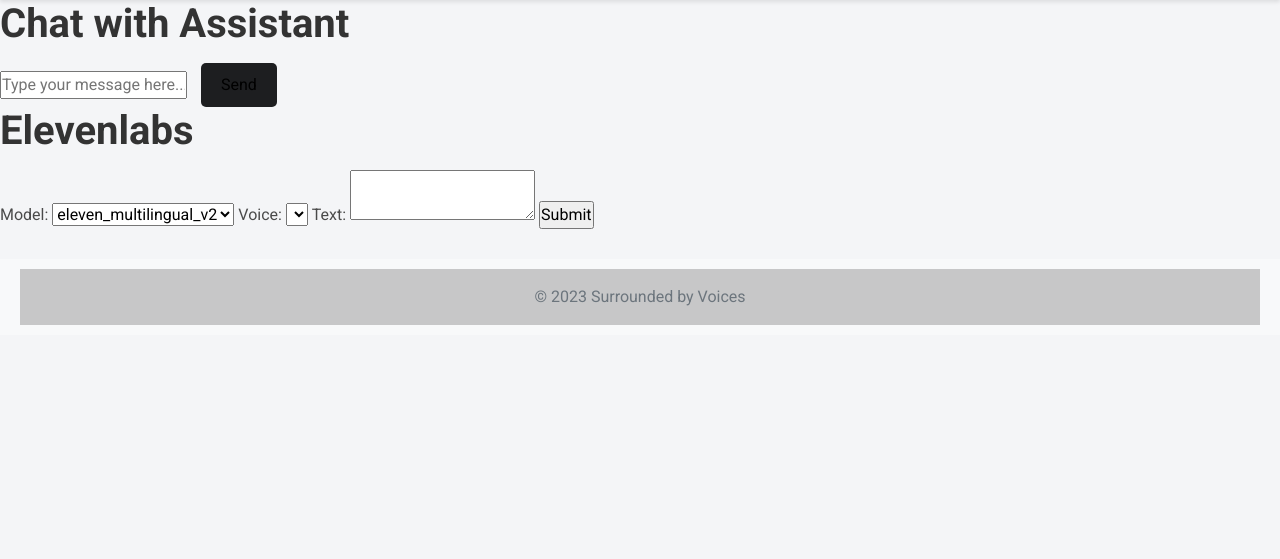
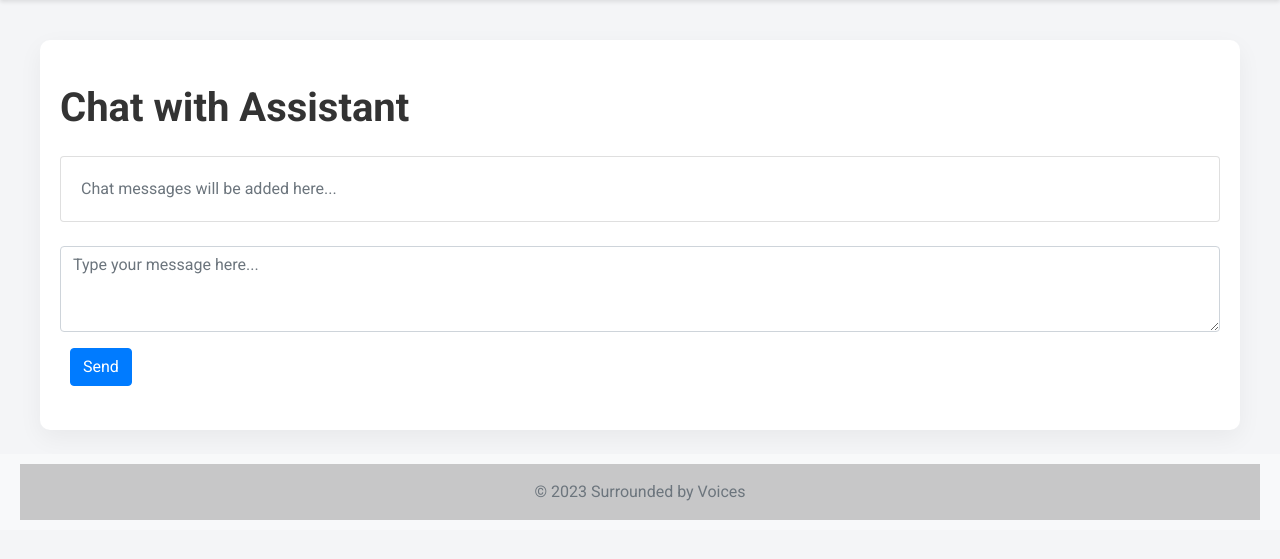
Before and after one commit to twetering/surrounded, a Flask app: template templates/chat.html in a window 1280 px wide. Shown: the part 77-636 px from the top of the page. Run offline with Flask 2, Linux system fonts and the light colour scheme; the template is opened without the code that fills it, so the values that code supplies are empty; some libraries are stand-ins or nearby versions.

Commit message:
Chat refactor naar OpenAI only

```diff
--- a/app.py
+++ b/app.py
@@ -3,15 +3,13 @@
 from dotenv import load_dotenv
 import os
 import json
-from openai import OpenAI
-import csv
 from services.elevenlabs_service import ElevenLabsService
 from services.openai_service import OpenAIService
 import base64
 import hashlib
 import traceback
 import logging
-import csv
+
 
 app = Flask(__name__)
 load_dotenv()
@@ -99,26 +97,13 @@
 
 @app.route('/threads')
 def get_threads():
-    threads = []
-
-    # Read the thread information from the CSV file
-    with open('threads.csv', 'r') as file:
-        reader = csv.reader(file)
-        for row in reader:
-            thread = {
-                'id': row[0],
-                'object': row[1],
-                'created_at': row[2],
-                'metadata': row[3],
-            }
-            threads.append(thread)
-
+    threads = openai_service.read_threads_from_csv()
     return render_template('threads.html', threads=threads, title='Threads')
 
 @app.route('/create_thread', methods=['POST'])
 def create_thread():
     try:
-        thread = client.beta.threads.create()
+        thread = openai_service.create_thread()
         thread_dict = {
             'id': thread.id,
             'object': thread.object,
@@ -126,71 +111,18 @@
             'metadata': thread.metadata,
         }
 
-        # Store the thread information in a CSV file
-        with open('threads.csv', 'a', newline='') as file:
-            writer = csv.writer(file)
-            writer.writerow([thread.id, thread.object, thread.created_at, thread.metadata])
+        openai_service.save_thread_to_csv(thread)
 
         return jsonify(thread_dict), 201
     except Exception as e:
         print(f"Error creating thread: {e}")  # Log the error
         return jsonify({'error': str(e)}), 500
 
-# This route creates a threads message
-@app.route('/create_thread_message', methods=['POST'])
-def create_thread_message():
-    thread_id = request.json.get('thread_id')
-    content = request.json.get('content')
-
-    try:
-        thread_message = client.beta.threads.messages.create(
-            thread_id,
-            role="user",
-            content=content
-        )
-        thread_message_dict = {
-            'id': thread_message.id,
-            'object': thread_message.object,
-            'created_at': thread_message.created_at,
-            'thread_id': thread_message.thread_id,
-            'role': thread_message.role,
-            'content': thread_message.content,
-            'file_ids': thread_message.file_ids,
-            'assistant_id': thread_message.assistant_id,
-            'run_id': thread_message.run_id,
-            'metadata': thread_message.metadata,
-        }
-        return jsonify(thread_message_dict), 201
-    except Exception as e:
-        return jsonify({'error': str(e)}), 500
-
 @app.route('/threads/<thread_id>', methods=['GET'])
 def get_messages(thread_id):
     try:
-        thread_messages = client.beta.threads.messages.list(thread_id=thread_id)
-        messages_list = []
-        for message in thread_messages.data:
-            # Extract the text of the message
-            text = ''
-            if message.content and message.content[0].type == 'text':
-                text = message.content[0].text.value
-
-            message_dict = {
-                'id': message.id,
-                'object': message.object,
-                'created_at': message.created_at,
-                'thread_id': message.thread_id,
-                'role': message.role,
-                'content': text,
-                'file_ids': message.file_ids,
-                'assistant_id': message.assistant_id,
-                'run_id': message.run_id,
-                'metadata': message.metadata,
-            }
-            messages_list.append(message_dict)
-
-        # Render the messages in a new HTML page
-        return render_template('thread.html', thread_id = thread_id,messages=messages_list)
+        messages_list = openai_service.get_thread_messages(thread_id)
+        return render_template('thread.html', thread_id=thread_id, messages=messages_list)
     except Exception as e:
         return str(e), 500
 
@@ -310,6 +242,14 @@
 
 
 
+# At the top of app.py
+# Ensure openai_service and elevenlabs_service are imported and instantiated
+
+from flask import jsonify, send_file
+import io
+
+# ... [other imports and code] ...
+
 @app.route('/chat', methods=['POST', 'GET'])
 def get_chat():
     if request.method == 'POST':
@@ -319,19 +259,17 @@
         if messages is None:
             return jsonify({'error': 'No messages provided'}), 400
 
-        response = client.chat.completions.create(
-            model="gpt-4-1106-preview",
-            messages=messages,
-        )
+        try:
+            assistant_message = openai_service.get_chat_completions(messages)
+            return jsonify({'assistant_message': assistant_message})
 
-        assistant_message = response.choices[0].message.content
-        audio = generate_audio(assistant_message, 'EXAVITQu4vr4xnSDxMaL')
-
-        return jsonify({'message': assistant_message, 'audio': audio}), 200
+        except Exception as e:
+            return jsonify({'error': str(e)}), 500
 
     else:
-        voices = elevenlabs_service.list_voices()
-        return render_template('chat.html', voices=voices, title='Chat')
+        return render_template('chat.html', title='Chat')
+
+
 
 @app.route('/speak', methods=['POST'])
 def speak():
--- a/templates/chat.html
+++ b/templates/chat.html
@@ -1,41 +1,34 @@
 {% extends "layout.html" %}
 {% block content %}
-<script src="https://cdnjs.cloudflare.com/ajax/libs/lamejs/1.2.0/lame.min.js"></script>
-<h1>Chat with Assistant</h1>
-<div id="chat-box">
-    <!-- The chat messages will be added here -->
-</div>
 
-<button id="play-button" style="display: none;">Play</button> <button id="download-button" style="display: none;">Download</button>
-<div id="spinner" style="display: none;">
-    <img src="{{ url_for('static', filename='spinner.gif') }}" alt="Loading...">
-</div>
-<form id="chat-form">
-    <input type="text" id="user-input" placeholder="Type your message here...">
-    <button type="submit">Send</button>
-</form>
 
-<h1>Elevenlabs</h1>
-<div>
-<form action="/text-to-speech" method="post">
-    <form action="/text-to-speech" method="post">
-        <label for="model">Model:</label>
-        <select id="model" name="model">
-            <option value="eleven_multilingual_v2">eleven_multilingual_v2</option>
-        </select>
+<div class="container">
+    <h1 class="my-4">Chat with Assistant</h1>
 
-    <label for="voice">Voice:</label>
-    <select id="voice" name="voice">
-        {% for voice in voices %}
-        <option value="{{ voice.id }}">{{ voice.name }}</option>
-        {% endfor %}
-    </select>
 
-    <label for="text">Text:</label>
-    <textarea id="text" name="text"></textarea>
+    <div id="chat-box" class="mb-4">
+        <!-- Placeholder for chat messages -->
+        <div id="placeholder" class="card mb-3">
+            <div class="card-body text-muted">
+                Chat messages will be added here...
+            </div>
+        </div>
+    </div>
 
-    <input type="submit" value="Submit">
-</form>
+    <!-- Spinner for indicating loading state -->
+    <div id="spinner" style="display: none;" class="text-center my-4">
+        <div class="spinner-border text-primary" role="status">
+            <span class="sr-only">Loading...</span>
+        </div>
+    </div>
+
+    <!-- Chat input form -->
+    <form id="chat-form" class="mb-4">
+        <div class="form-group">
+            <textarea class="form-control" id="user-input" rows="3" placeholder="Type your message here..."></textarea>
+        </div>
+        <button type="submit" class="btn btn-primary">Send</button>
+    </form>
 </div>
 
 <script>
@@ -46,7 +39,7 @@
             var userInput = $('#user-input').val();
             var messages = [{"role": "system", "content": "You are a helpful assistant."}, {"role": "user", "content": userInput}];
 
-            // Toon de spinner
+            // Show the spinner
             $('#spinner').show();
 
             $.ajax({
@@ -55,135 +48,24 @@
                 contentType: 'application/json',
                 data: JSON.stringify({messages: messages}),
                 success: function(data) {
-                    // Verberg de spinner
+                    // Hide the spinner
                     $('#spinner').hide();
 
-                    $('#chat-box').append('<p>User: ' + userInput + '</p>');
-                    $('#chat-box').append('<p>Assistant: ' + data.message + '</p>');
+                    // Remove placeholder
+                    $('#placeholder').remove();
+
+                    // Add user message
+                    $('#chat-box').append('<div class="card bg-light mb-3"><div class="card-body"><p><strong>User:</strong> ' + userInput + '</p></div></div>');
+                    // Add assistant message
+                    $('#chat-box').append('<div class="card mb-3"><div class="card-body"><p><strong>Assistant:</strong> ' + data.assistant_message + '</p></div></div>');
                     $('#user-input').val('');
-
-                    // Show the 'Play' button
-                    $('#play-button').show().data('message', data.message);
                 },
                 error: function(error) {
-                    // Verberg de spinner
+                    // Hide the spinner
                     $('#spinner').hide();
-
                     console.error(error);
                 }
             });
-        });
-
-        function encodeAudioData(audioData) {
-            // Convert the ArrayBuffer to a Float32Array
-            var float32Array = new Float32Array(audioData);
-
-            // Convert the Float32Array to a Int16Array
-            var int16Array = float32ArrayToInt16Array(float32Array);
-
-            // Create a new LAME encoder
-            var mp3encoder = new lamejs.Mp3Encoder(1, 44100, 128); // 1 for mono, 44100 is the sample rate, 128 is the bit rate
-
-            // Encode the audio data
-            var mp3Data = [];
-            var mp3buf = mp3encoder.encodeBuffer(int16Array);
-            if (mp3buf.length > 0) {
-                mp3Data.push(mp3buf);
-            }
-
-            // Flush the encoder
-            var mp3buf = mp3encoder.flush();
-            if (mp3buf.length > 0) {
-                mp3Data.push(mp3buf);
-            }
-
-            // Return the encoded MP3 data
-            return new Blob(mp3Data, {type: 'audio/mpeg'});
-        }
-
-        function float32ArrayToInt16Array(float32Array) {
-            var int16Array = new Int16Array(float32Array.length);
-            for (var i = 0; i < float32Array.length; i++) {
-                int16Array[i] = Math.min(1, float32Array[i]) * 0x7FFF;
-            }
-            return int16Array;
-        }
-        var audioState = 'idle';
-        var audioSource = null;
-
-        $('#play-button').on('click', function() {
-            switch (audioState) {
-                case 'idle':
-                    var message = $(this).data('message');
-
-                    // Change the button's text to 'Loading...'
-                    $(this).text('Loading...');
-
-                    fetch('/speak', {
-                        method: 'POST',
-                        headers: {
-                            'Content-Type': 'application/json'
-                        },
-                        body: JSON.stringify({text: message})
-                    })
-                    .then(response => response.arrayBuffer())
-                    .then(data => {
-                        var audioData = new Blob([data], {type: 'audio/mpeg'});
-                        var audioContext = new (window.AudioContext || window.webkitAudioContext)();
-                        audioContext.decodeAudioData(data, function(buffer) {
-                            audioSource = audioContext.createBufferSource();
-                            audioSource.buffer = buffer;
-                            audioSource.connect(audioContext.destination);
-                            audioSource.start(0);
-
-                            // Add this event handler
-                            audioSource.onended = function() {
-                                $('#play-button').text('Play');
-                                audioState = 'idle';
-                            };
-
-                            // Change the button's text to 'Stop'
-                            $('#play-button').text('Stop');
-                            audioState = 'playing';
-
-                            // Show the 'Download' button
-                            $('#download-button').show().data('audioData', audioData);
-                        });
-                    })
-                    .catch(error => console.error(error));
-
-                    break;
-                case 'playing':
-                    // Stop the audio
-                    audioSource.stop();
-
-                    // Change the button's text to 'Play'
-                    $(this).text('Play');
-                    audioState = 'idle';
-
-                    break;
-            }
-        });
-        $('#download-button').on('click', function() {
-            var audioData = $(this).data('audioData');
-
-            // Create a Blob from the audio data
-            var mp3Blob = new Blob([audioData], {type: 'audio/mpeg'});
-
-            // Create a URL for the Blob
-            var url = URL.createObjectURL(mp3Blob);
-
-            // Create a temporary 'a' element
-            var a = document.createElement('a');
-
-            // Set the 'href' attribute to the URL
-            a.href = url;
-
-            // Set the 'download' attribute to the filename
-            a.download = 'audio.mp3';
-
-            // Trigger a click event on the 'a' element
-            a.click();
         });
     });
 </script>
```
Also changed, not shown: services/openai_service.py (+61 -0 lines).
